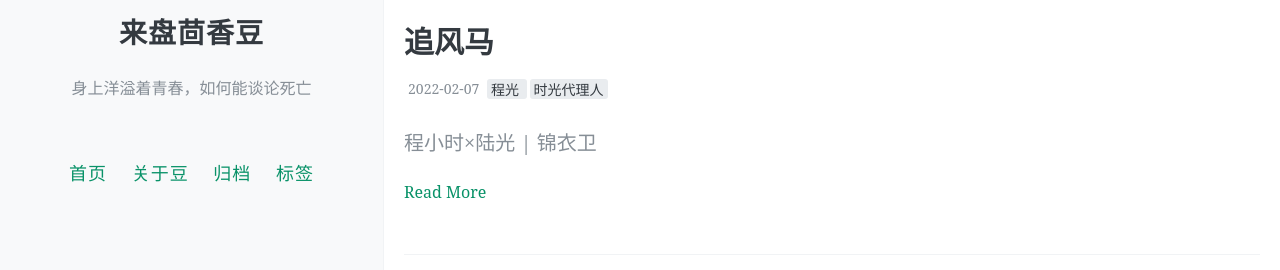
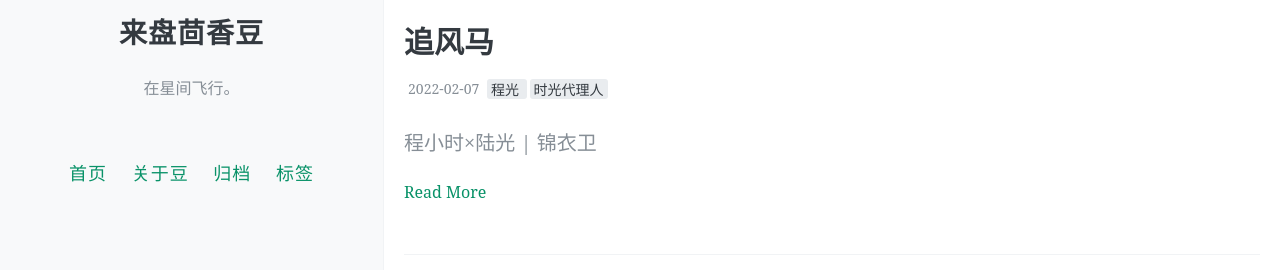
Before and after one commit to nadatomayo/dodo, a Jekyll site: the page built from index.html, in a window 1280 px wide. Shown: the part 290-560 px from the top of the page. Built offline with Jekyll 4.4.1, drawn with Linux system fonts in a browser that asks for light colours; the list of posts is cut into pages by our own code; comment, search, counter and statistics services are not loaded.

Commit message:
Update _config.yml

```diff
--- a/_config.yml
+++ b/_config.yml
@@ -8,7 +8,7 @@
 
 # 描述/签名
 name: 来盘茴香豆
-description: 身上洋溢着青春，如何能谈论死亡
+description: 在星间飞行。
 
 # 输入你的网站域名（如果你没有添加自己的域名，而是直接用GitHub pages分配的域名的话可以省略）
 url:
```
